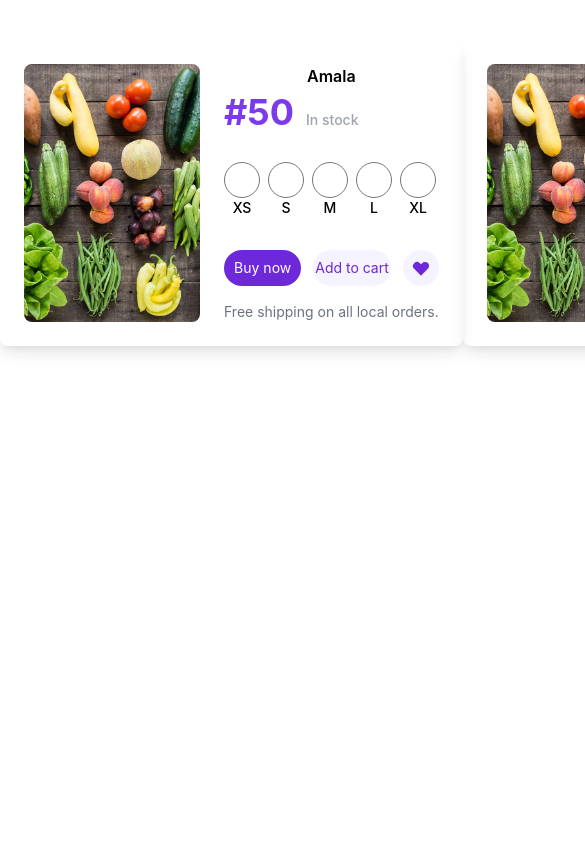
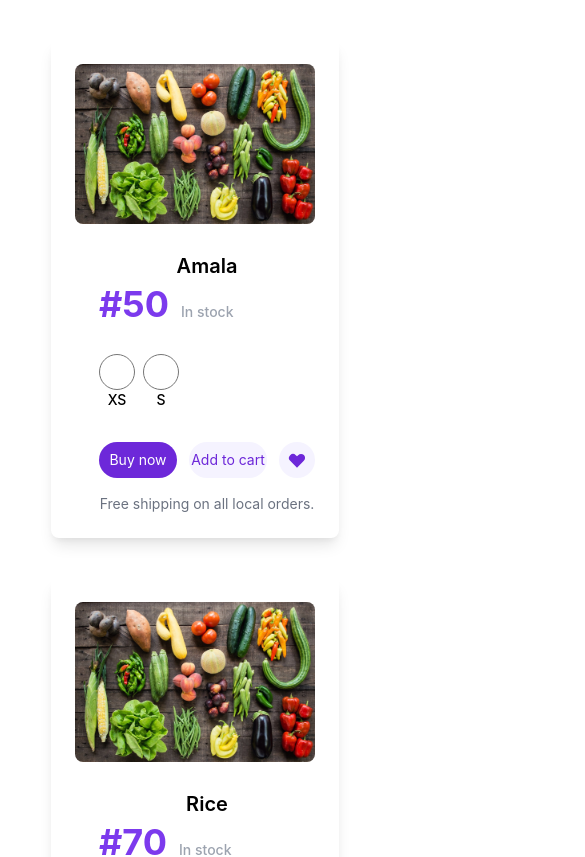
Before and after one commit to abu-hasib/buka-bytes, a React (Create React App) app: page /food in a window 390 px wide. Shown: the top 857 px of the page, 585 px wide, since content can reach past the window. Built offline with nearby package versions, Linux system fonts and the light colour scheme.

Commit message:
responsive design

```diff
--- a/src/components/Food/index.js
+++ b/src/components/Food/index.js
@@ -12,21 +12,24 @@ const foodItems = [
 
 const Food = () => {
   return (
-    <div className="container mx-auto w-max pt-10">
-      <div className="flex flex-wrap justify-between">
+    <div className="container mx-auto pt-10">
+      <div className="flex flex-wrap justify-evenly">
         {foodItems.map((item, key) => {
           return (
-            <div key={key} className="flex p-6 rounded-lg shadow-lg mb-10">
-              <div className="flex-none w-44 relative">
+            <div
+              key={key}
+              className="flex flex-col md:flex-row w-auto p-6 rounded-lg shadow-lg mb-10"
+            >
+              <div className="flex-none w-60 md:w-44 relative mb-7">
                 <img
                   src={foodavi}
                   alt=""
-                  className="absolute inset-0 w-full h-full object-cover rounded-lg"
+                  className="w-full h-full object-cover object-center rounded-lg"
                 />
               </div>
-              <form className="flex-auto pl-6">
+              <form className="flex-auto pl-6 items-start">
                 <div className="flex flex-wrap items-baseline">
-                  <h1 className="w-full flex-none font-semibold mb-2.5">
+                  <h1 className="w-full flex-none font-semibold text-xl md:text-2xl mb-2.5">
                     {item.item}
                   </h1>
                   <div className="text-4xl leading-7 font-bold text-purple-600">
@@ -56,33 +59,6 @@ const Food = () => {
                         value="s"
                       />
                       S
-                    </label>
-                    <label>
-                      <input
-                        className="w-9 h-9 flex items-center justify-center rounded-full border-2 border-gray-200"
-                        name="size"
-                        type="radio"
-                        value="m"
-                      />
-                      M
-                    </label>
-                    <label>
-                      <input
-                        className="w-9 h-9 flex items-center justify-center rounded-full border-2 border-gray-200"
-                        name="size"
-                        type="radio"
-                        value="l"
-                      />
-                      L
-                    </label>
-                    <label>
-                      <input
-                        className="w-9 h-9 flex items-center justify-center rounded-full border-2 border-gray-200"
-                        name="size"
-                        type="radio"
-                        value="xl"
-                      />
-                      XL
                     </label>
                   </div>
                   {/* <div className="ml-3 text-sm text-gray-500 underline">
```
